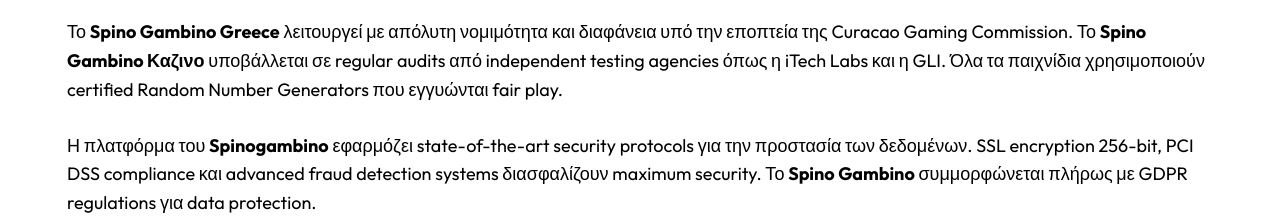
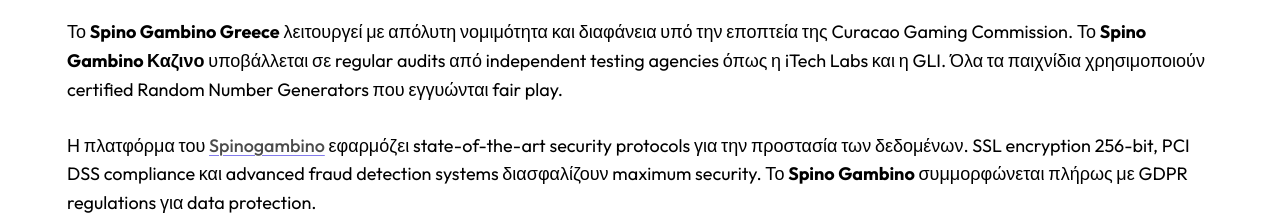
Before and after one commit to ecj-72/spino-gambino-casino.com.gr, a plain HTML site: page index.html in a window 1280 px wide. Shown: the part 2380-2604 px from the top of the page. Drawn offline with Linux system fonts and the light colour scheme.

Commit message:
Update index.html

```diff
--- a/index.html
+++ b/index.html
@@ -299,7 +299,7 @@ spinogambino</strong>, συνδυάζοντας cutting-edge τεχνολογί
 Gambino Καζινο</strong> υποβάλλεται σε regular audits από independent testing
 agencies όπως η iTech Labs και η GLI. Όλα τα παιχνίδια χρησιμοποιούν
 certified Random Number Generators που εγγυώνται fair play.</p>
-<p>Η πλατφόρμα του <strong>Spinogambino</strong> εφαρμόζει state-of-the-art security
+<p>Η πλατφόρμα του <strong><a href="https://spinogambino.ch" title="Spinogambino">Spinogambino</a></strong> εφαρμόζει state-of-the-art security
 protocols για την προστασία των δεδομένων. SSL encryption 256-bit, PCI
 DSS compliance και advanced fraud detection systems διασφαλίζουν maximum
 security. Το <strong>Spino Gambino</strong> συμμορφώνεται πλήρως με GDPR regulations
```
